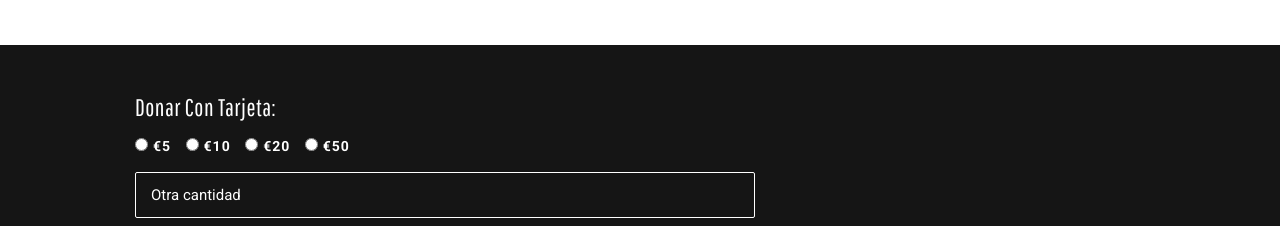
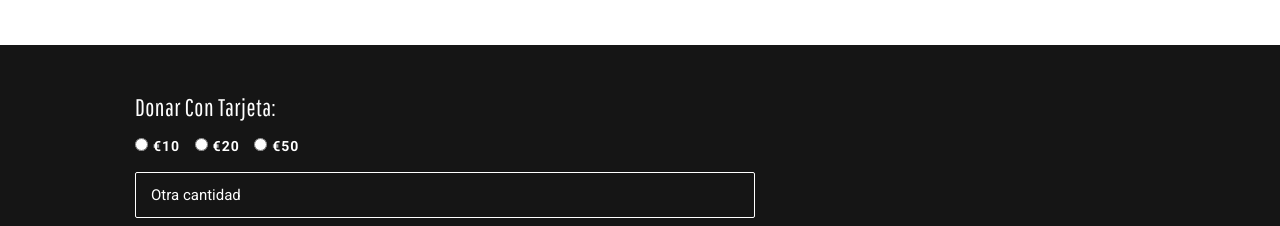
Before and after one commit to decktra/t4d, a plain HTML site: page index.html in a window 1280 px wide. Shown: the part 6820-7046 px from the top of the page. Drawn offline with nearby package versions, Linux system fonts and the light colour scheme; files whose address does not match are found by name.

Commit message:
Remove donate 5 euros option

```diff
--- a/index.html
+++ b/index.html
@@ -699,7 +699,6 @@
                         <div class="form-group col-md-12">
                             <h3>Donar con tarjeta:</h3>
                             <div class="select-amount">
-                                <input name="amount" value="5" type="radio" onclick="clearOtherAmount()"><label>€5</label>
                                 <input name="amount" value="10" type="radio" onclick="clearOtherAmount()"><label>€10</label>
                                 <input name="amount" value="20" type="radio" onclick="clearOtherAmount()"><label>€20</label>
                                 <input name="amount" value="50" type="radio" onclick="clearOtherAmount()"><label>€50</label>
```
